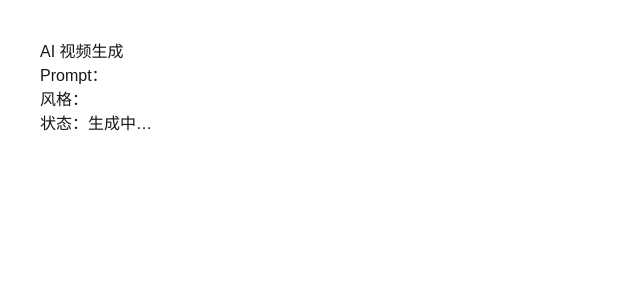
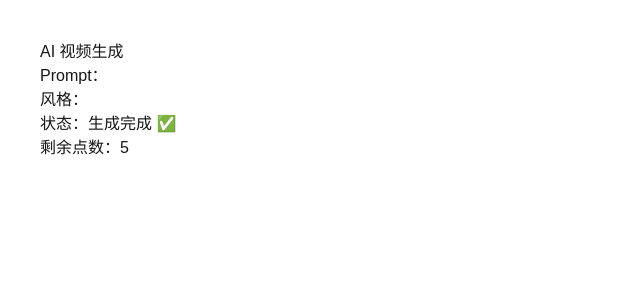
Before and after one commit to SZMXJ/ai-video-mvp, a Next.js app: page /generate in a window 1280 px wide. Shown: the top 300 px of the page, without its empty margins (0-640 px from the left). Built offline with nearby package versions, Linux system fonts and the light colour scheme.

Commit message:
fix: replace generate page with stable version

```diff
--- a/app/context/UserContext.tsx
+++ b/app/context/UserContext.tsx
@@ -1,6 +1,6 @@
-'use client';
+"use client";
 
-import {
+import React, {
   createContext,
   useContext,
   useState,
@@ -25,11 +25,12 @@ const UserContext = createContext<UserState | null>(null);
 
 export function UserProvider({ children }: { children: ReactNode }) {
   const [credits, setCredits] = useState(5);
-  const [loggedIn, setLoggedIn] = useState(false);
+  const [loggedIn, setLoggedIn] = useState(true);
   const [history, setHistory] = useState<HistoryItem[]>([]);
 
   const addHistory = (item: HistoryItem) => {
     setHistory((prev) => [...prev, item]);
+    setCredits((c) => Math.max(c - 1, 0));
   };
 
   const login = () => {
@@ -51,11 +52,11 @@ export function UserProvider({ children }: { children: ReactNode }) {
   );
 }
 
-/** 给页面用的 Hook */
+/** ✅ 你之前缺的就是这个 */
 export function useUser() {
   const ctx = useContext(UserContext);
   if (!ctx) {
-    throw new Error("useUser must be used within UserProvider");
+    throw new Error("useUser must be used inside UserProvider");
   }
   return ctx;
 }
--- a/app/generate/page.tsx
+++ b/app/generate/page.tsx
@@ -9,35 +9,18 @@ export default function GeneratePage() {
   const prompt = params.get("prompt");
   const style = params.get("style");
 
-  const {
-    loggedIn,
-    credits,
-    login,
-    addHistory,
-  } = useUser();
-
+  const { credits, loggedIn } = useUser();
   const [status, setStatus] = useState<"loading" | "done">("loading");
 
   useEffect(() => {
-    // 模拟自动登录（后面你可以换成真实登录）
-    if (!loggedIn) {
-      login();
-      return;
-    }
-
-    if (credits <= 0 || !prompt || !style) return;
+    if (!loggedIn || credits <= 0) return;
 
     const timer = setTimeout(() => {
-      addHistory({
-        time: new Date().toLocaleString(),
-        prompt,
-        style,
-      });
       setStatus("done");
     }, 1500);
 
     return () => clearTimeout(timer);
-  }, [loggedIn, credits, prompt, style, login, addHistory]);
+  }, [loggedIn, credits]);
 
   return (
     <div style={{ padding: 40 }}>
@@ -50,6 +33,8 @@ export default function GeneratePage() {
         状态：
         {status === "loading" ? "生成中…" : "生成完成 ✅"}
       </p>
+
+      <p>剩余点数：{credits}</p>
     </div>
   );
 }
```
